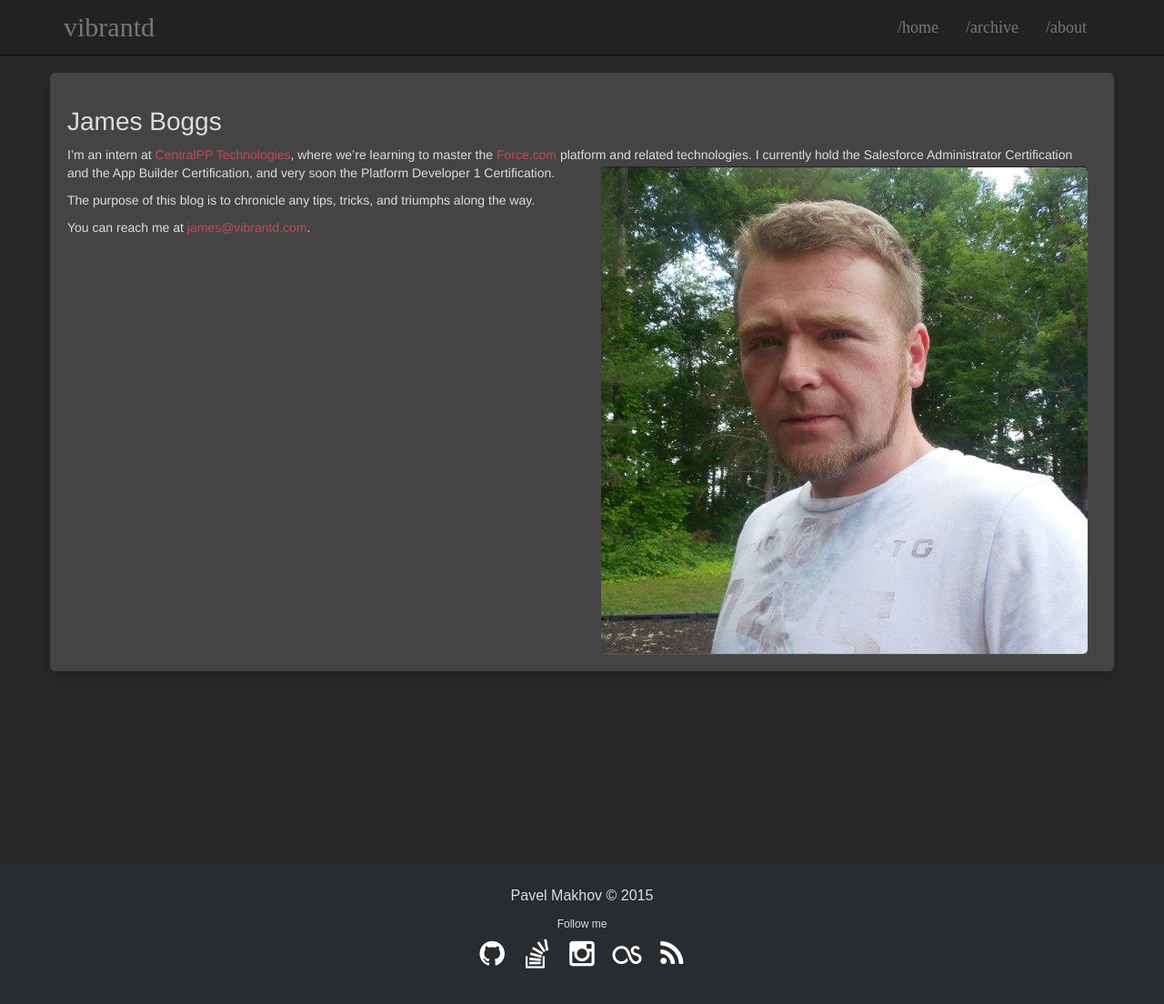
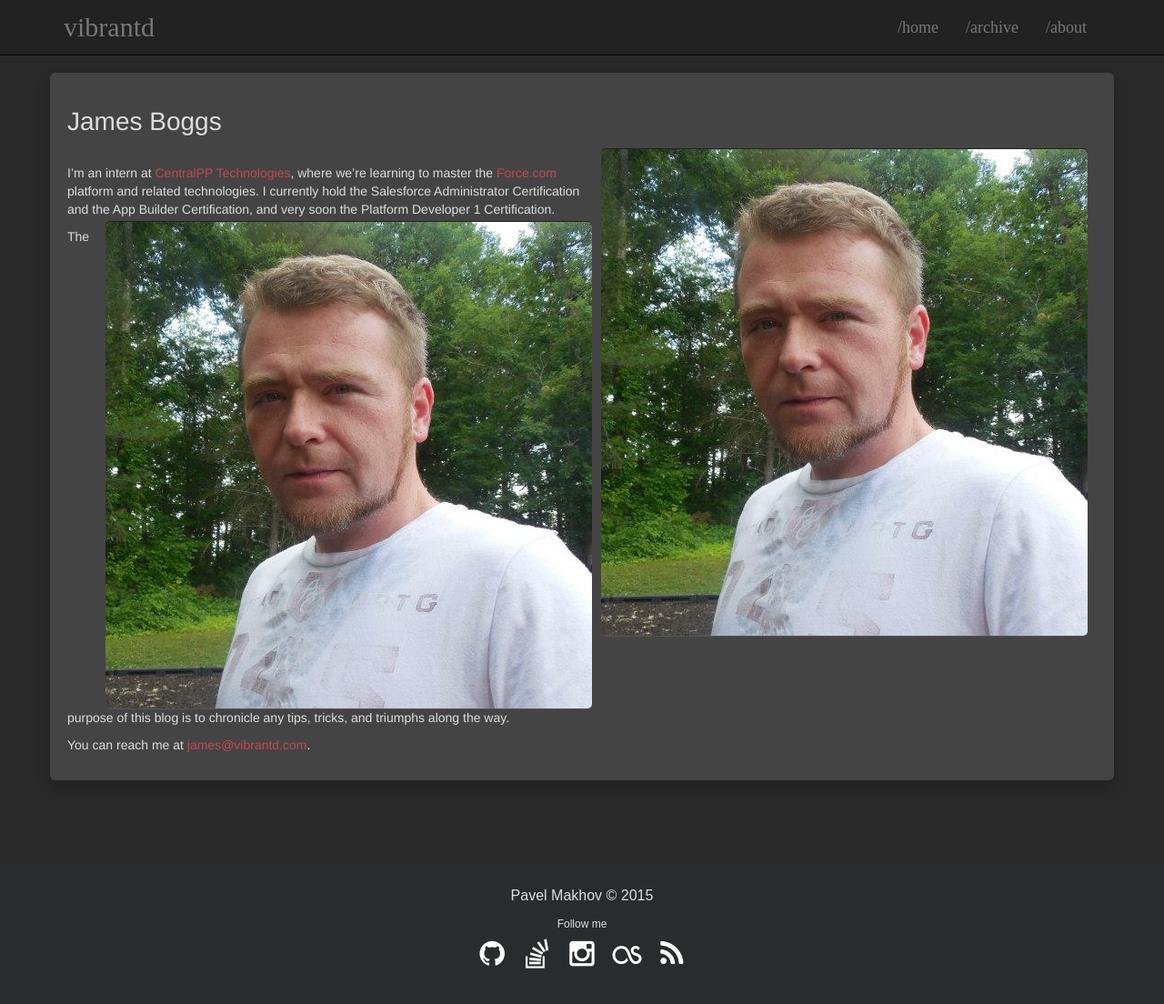
Before and after one commit to jbawgs/jbawgs.github.io, a Jekyll site: the page built from about.md, in a window 1280 px wide and 1128 px high. Shown: the top 1104 px of the window at 91% size. Built offline with Jekyll 4.4.1, drawn with Linux system fonts in a browser that asks for light colours.

Commit message:
About Page

```diff
--- a/about.md
+++ b/about.md
@@ -6,6 +6,7 @@ title: About
 
 # James Boggs
 
+![James Boggs]({{ site.baseurl | prepend:site.url}}/images/jb.png){: .wrap-img-right }
 I'm an intern at [CentralPP Technologies](http://centralapptechnologies.com/), where we're learning to master the [Force.com](https://www.salesforce.com/) platform and related technologies. I currently hold the Salesforce Administrator Certification and the App Builder Certification, and very soon the Platform Developer 1 Certification. ![James Boggs]({{ site.baseurl | prepend:site.url}}/images/jb.png){: .wrap-img-right }
 
 The purpose of this blog is to chronicle any tips, tricks, and triumphs along the way.
```
